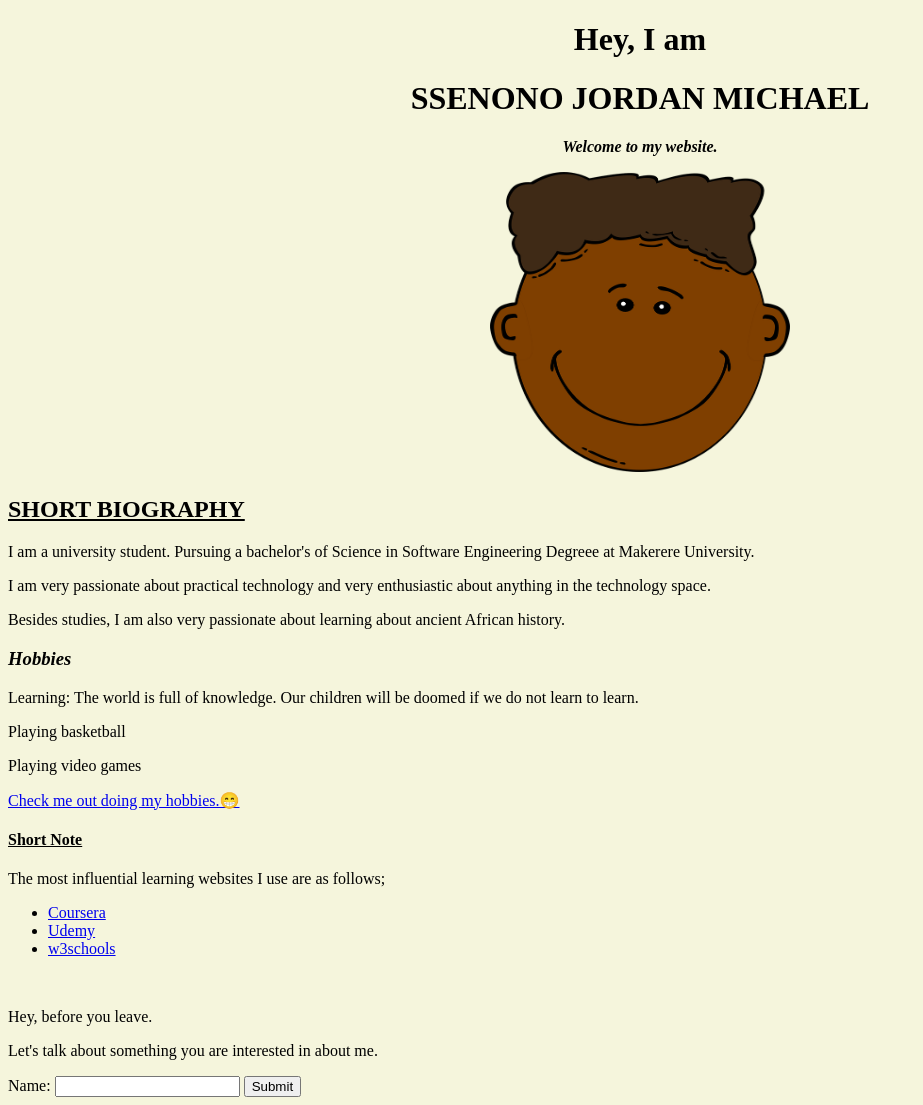
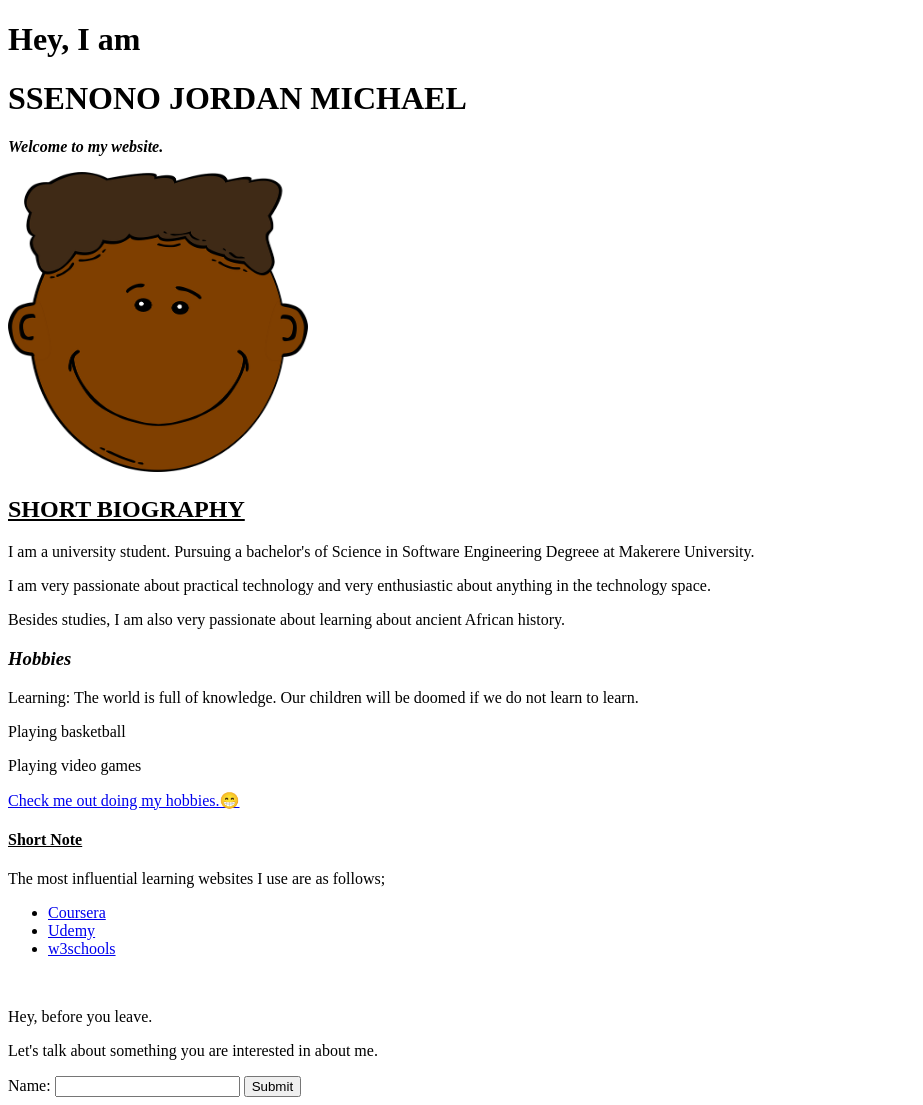
Before and after one commit to MickFrog/Website, a plain HTML site: page MyWebsite.html in a window 1280 px wide. Shown: the whole page, without its empty margins (0-923 px from the left). Drawn offline with Linux system fonts and the light colour scheme.

Commit message:
Update MyWebsite.html

```diff
--- a/MyWebsite.html
+++ b/MyWebsite.html
@@ -1,14 +1,15 @@
 <!DOCTYPE html>
 
-<html>
+<html lang="en">
     <head>
+        <meta charset="utf-8">
         <title>Ssenono Jordan Michael</title>
     </head>
-    <body bgcolor="beige">
-        <center><h1><b>Hey, I am</b></h1></center>
-        <center><h1>SSENONO JORDAN MICHAEL</h1></center>
-        <center><p><b><i>Welcome to my website.</i></b></p></center>
-        <center><img src="MyPic.png" width="300" height="300"></center>
+    <body>
+        <h1><b>Hey, I am</b></h1>
+        <h1>SSENONO JORDAN MICHAEL</h1>
+        <p><b><i>Welcome to my website.</i></b></p>
+        <img src="MyPic.png" width="300" height="300" alt="Jordan's_Pretty_Face:)">
 
 
         <h2><u>SHORT BIOGRAPHY</u></h2>
@@ -34,13 +35,11 @@
         <p>Hey, before you leave.</p>
         <p>Let's talk about something you are interested in about me.
         <br>
-        <form method="post" action="">
+        <form method="post" action="URL">
             <label for="name">Name: </label>
             <input type="text" name="fName" id="name">
 
-            <a href="mailto:sjordanmicheal37@gmail.com">
-                <input type="button" value="Submit">
-            </a>
+            <input type="button" value="Submit" onclick="location.href='mailto:sjordanmicheal37@gmail.com'">
         </form>
 
     </body>
```
